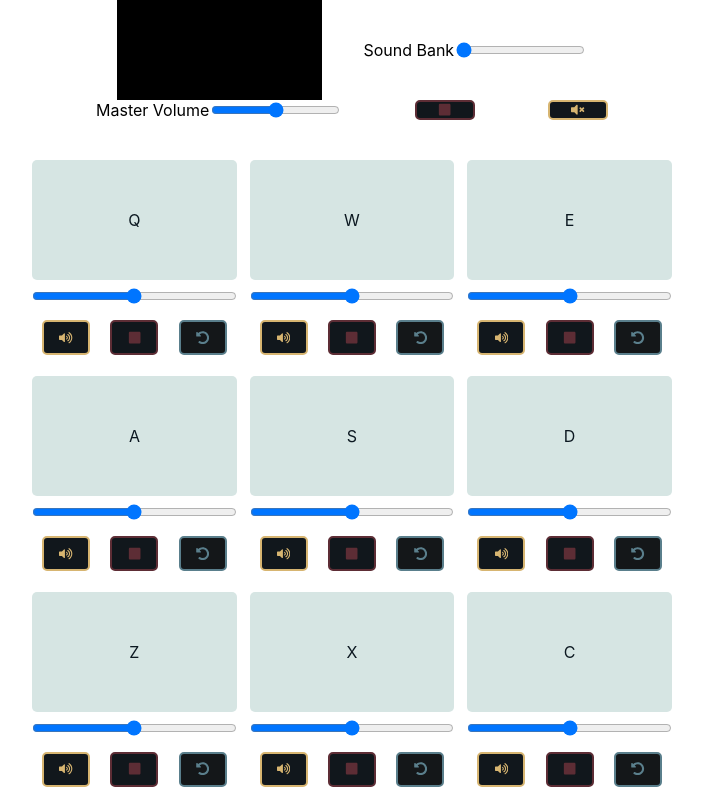
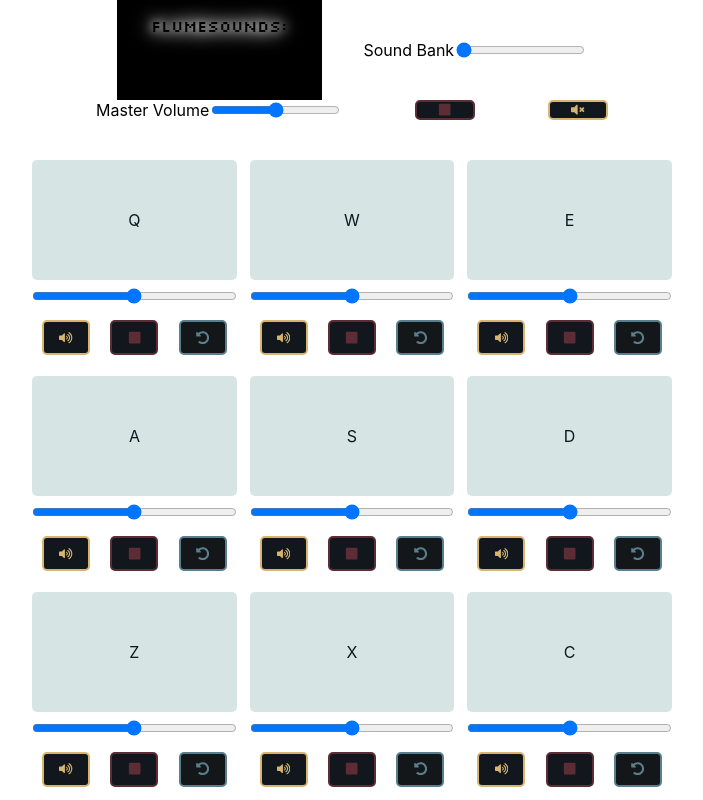
Before and after one commit to nic-vo/nv-portfolio, a Next.js app: page /fcc/drum-machine in a window 1280 px wide. Shown: the whole page, without its empty margins (288-991 px from the left). Built offline with nearby package versions, Linux system fonts and the light colour scheme.

Commit message:
Move ControlPanel css module to relevant dir
Add Silkscreen font for display

```diff
--- a/components/fcc/drummachine/ControlPanel/ControlPanel.module.css
+++ b/components/fcc/drummachine/ControlPanel/ControlPanel.module.css
@@ -30,10 +30,13 @@
 	display: flex;
 	flex-direction: column;
 	background-color: black;
+	font-family: Silkscreen, sans-serif;
 }
 
 .soundDisplay p {
 	text-align: center;
+	text-shadow: 0px 0px 20px white;
+	filter: drop-shadow(0px 0px 5px white);
 }
 
 .playback {
--- a/styles/fcc/DrumMachine/ControlPanel.module.css
+++ /dev/null
@@ -1,51 +0,0 @@
-.panel {
-	width: 100%;
-	display: flex;
-	flex-direction: column;
-	align-items: center;
-	margin-bottom: 5vh;
-}
-
-.panel label {
-	display: flex;
-	flex-direction: row;
-	align-items: center;
-}
-
-.panel button {
-	width: 60px;
-}
-
-.sounds {
-	width: 80%;
-	display: flex;
-	flex-direction: row;
-	align-items: center;
-	justify-content: space-around;
-}
-
-.soundDisplay {
-	height: 100px;
-	width: 40%;
-	display: flex;
-	flex-direction: column;
-	background-color: black;
-}
-
-.soundDisplay p {
-	text-align: center;
-}
-
-.playback {
-	width: 80%;
-	display: flex;
-	flex-direction: row;
-	justify-content: space-between;
-}
-
-
-@media (min-aspect-ratio: 1) {
-	.panel {
-		max-width: 50vw;
-	}
-}
```
